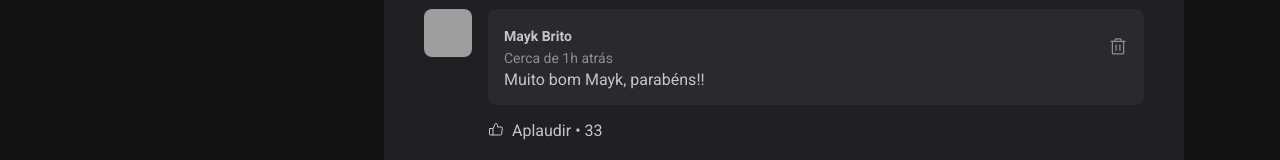
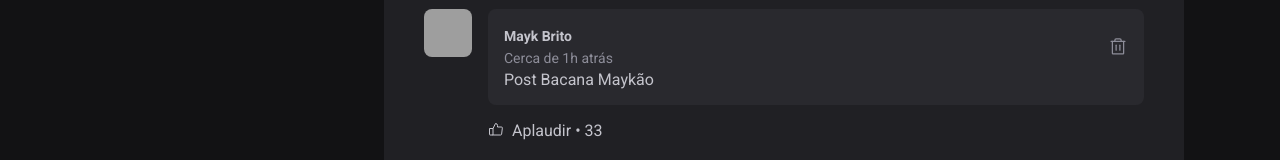
Before and after one commit to espjotape/IgniteFeed, a React (Vite) app: page / in a window 1280 px wide. Shown: the part 568-728 px from the top of the page. Built offline with nearby package versions, Linux system fonts and the light colour scheme; grey boxes are pictures that could not be loaded.

Commit message:
Inserting Comments

```diff
--- a/src/components/Comment/Comment.jsx
+++ b/src/components/Comment/Comment.jsx
@@ -2,7 +2,7 @@
 import { Avatar } from "../Avatar/Avatar"
 import styles from "./Comment.module.css"
 
-export function Comment() {
+export function Comment({ content }) {
  return(
   <div className={styles.comment}>
    <Avatar hasBorder={false} src="https://github.com/maykbrito.png"/>
@@ -19,7 +19,7 @@
        <Trash size={20}/>
       </button>
      </header>
-     <p>Muito bom Mayk, parabéns!!</p>
+     <p>{content}</p>
     </div>
     <footer>
      <button>
--- a/src/components/Post/Post.jsx
+++ b/src/components/Post/Post.jsx
@@ -7,7 +7,8 @@
 import { useState } from 'react';
 
 export function Post({ author, content, publishedAt}){
-const [comments, setComments] = useState([ 1 ])
+const [comments, setComments] = useState([ 'Post Bacana Maykão' ])
+const [newCommentText, setNewCommentText] = useState('')
 
 const publishedDateFormatted = format(publishedAt, "d 'de' LLLL 'às' HH:mm'h'", {
   locale: ptBR,
@@ -20,9 +21,14 @@
 
 function handleCreateNewContent() {
   event.preventDefault();
+  setComments([...comments, newCommentText]);
+  setNewCommentText('');
+}
 
-  setComments([...comments, comments.length + 1]);
+function handleNewCommentChange(){
+  setNewCommentText(event.target.value)
 }
+
  return(
   <article className={styles.post}>
    <header>
@@ -52,7 +58,10 @@
     <strong>Deixe seu feedback</strong>
 
     <textarea
+     name="comment"
+     value={newCommentText}
      placeholder="Deixe um comentário"
+     onChange={handleNewCommentChange}
     />
 
     <footer>
@@ -62,7 +71,11 @@
 
    <section className={styles.commentList}>
      {comments.map(comment => {
-        return <Comment />
+        return (
+        <Comment
+        content={comment}
+        />
+      )
      })}
    </section>
   </article>
```
